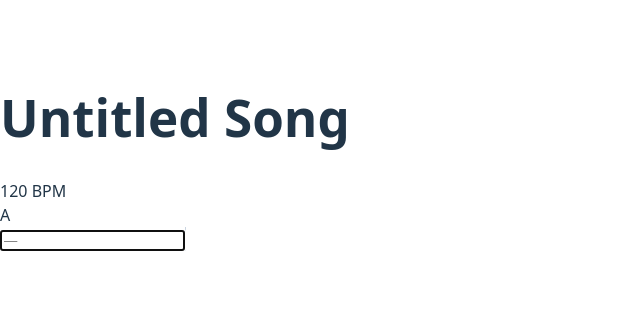
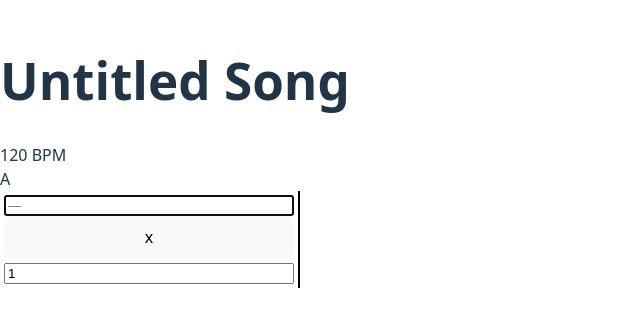
Before and after one commit to g-bacque/cifrado-club, a React (Vite) app: page / in a window 1280 px wide. Shown: the part 247-570 px from the top of the page, without its empty margins (0-640 px from the left). Built offline with nearby package versions, Linux system fonts and the light colour scheme; the HTML template or start-up script is replaced by a standard one.

Commit message:
Boton para eliminar

```diff
--- a/src/components/BarCell.css
+++ b/src/components/BarCell.css
@@ -5,6 +5,17 @@
   flex-wrap: wrap; /* si se rompe la línea al alcanzar el ancho */
 }
 .bar-cell {
-  border-right: 1px solid #cbd5e1;
-  min-width: 60px;
+  display: flex;
+  flex-direction: row;
+  align-items: stretch;
+
+  width: 300px;        /* ⭐ ancho fijo del compás */
+  min-width: 300px;
+  max-width: 300px;
+
+  border-right: 2px solid black;
+  padding: 4px;
+  gap: 4px;
+
+  box-sizing: border-box;
 }
--- a/src/components/BarCell.tsx
+++ b/src/components/BarCell.tsx
@@ -1,16 +1,19 @@
 import React, { useRef, forwardRef, useEffect } from "react";
 import ChordBlock from "./ChordBlock";
 import "./BarCell.css";
+import { useEditorStore } from "../store/editorStore";
 
 export interface BarCellProps {
   barIndex: number;
-  chordData: string[];
+  barData: { chord: string; duration: number }[];
   barRefs: React.MutableRefObject<HTMLDivElement[]>;
-  createNextBar: () => void; // se llamará al presionar Enter en el último acorde
+  createNextBar: () => void;
+  addChord: (barIndex: number) => void;
+  maxBeats?: number; // <-- nuevo
 }
 
 const BarCell = forwardRef<HTMLDivElement, BarCellProps>(
-  ({ barIndex, chordData, barRefs, createNextBar }, ref) => {
+  ({ barIndex, barData, barRefs, createNextBar, addChord, maxBeats = 4 }, ref) => {
     const chordRefs = useRef<(HTMLInputElement | null)[]>([]);
 
     const focusChord = (idx: number) => {
@@ -19,7 +22,6 @@ const BarCell = forwardRef<HTMLDivElement, BarCellProps>(
       }
     };
 
-    // Enfoca automáticamente el primer acorde de un nuevo BarCell
     useEffect(() => {
       if (chordRefs.current.length > 0) {
         chordRefs.current[0]?.focus();
@@ -28,27 +30,56 @@ const BarCell = forwardRef<HTMLDivElement, BarCellProps>(
 
     return (
       <div
-        className="bar-cell"
+        className="bar-cell flex" // <-- flex para que los chordBlocks se alineen horizontalmente
         ref={(el) => {
           barRefs.current[barIndex] = el!;
           if (typeof ref === "function") ref(el);
           else if (ref) (ref as React.MutableRefObject<HTMLDivElement | null>).current = el;
         }}
       >
-        {chordData.map((chord, idx) => (
+{barData.map((chordObj, idx) => {
+  // Calculamos cuántos beats ya se han usado antes de este acorde
+  const usedBeats = barData
+    .slice(0, idx)
+    .reduce((sum, c) => sum + c.duration, 0);
+
+  // Calculamos cuántos beats quedan disponibles para este acorde
+  const remainingBeats = Math.max(maxBeats - usedBeats, 1); // al menos 1
+
+  return (
 <ChordBlock
   key={idx}
-            chord={chord}
+  chord={chordObj.chord}
+  duration={chordObj.duration}
+  maxDuration={remainingBeats}
   barIndex={barIndex}
   chordIndex={idx}
-            autoFocus={idx === 0} // enfocamos el primer acorde del nuevo BarCell
+  autoFocus={idx === barData.length - 1}
   inputRef={(el) => (chordRefs.current[idx] = el)}
-            onEnter={() => {
-              // Solo el último acorde del compás dispara la creación
-              if (idx === chordData.length - 1) createNextBar();
+  onEnter={(e) => {
+    if (e.shiftKey) createNextBar();
+    else addChord(barIndex);
+  }}
+  onDurationChange={(newDur) => {
+    const project = useEditorStore.getState().project;
+    const section = project.sections.find((s) => s.bars[barIndex]);
+    if (!section) return;
+
+    section.bars[barIndex].chords[idx].duration = newDur;
+    useEditorStore.getState().setProject({ ...project });
+  }}
+  onDelete={() => {
+    // Eliminar el acorde
+    const project = useEditorStore.getState().project;
+    const section = project.sections.find((s) => s.bars[barIndex]);
+    if (!section) return;
+
+    section.bars[barIndex].chords.splice(idx, 1);
+    useEditorStore.getState().setProject({ ...project });
   }}
 />
-        ))}
+  );
+})}
       </div>
     );
   }
--- a/src/components/BarRow.tsx
+++ b/src/components/BarRow.tsx
@@ -16,6 +16,34 @@ const BarRow: React.FC<BarRowProps> = ({ sectionId }) => {
   const barRefs = useRef<HTMLDivElement[]>([]);
 
   const BARS_PER_ROW = 4;
+
+const addChordToBar = (barIndex: number) => {
+  const section = project.sections.find(s => s.id === sectionId);
+  if (!section) return;
+
+  const newBars = [...section.bars];
+
+  newBars[barIndex] = {
+    ...newBars[barIndex],
+    chords: [
+      ...newBars[barIndex].chords,
+      { chord: "", duration: 1 }
+    ]
+  };
+
+  const newSections = project.sections.map(s =>
+    s.id === sectionId ? { ...section, bars: newBars } : s
+  );
+
+  setProject({ ...project, sections: newSections });
+
+  // autofocus nuevo acorde
+  setTimeout(() => {
+    const barDiv = barRefs.current[barIndex];
+    const inputs = barDiv?.querySelectorAll<HTMLInputElement>("input");
+    inputs?.[inputs.length - 1]?.focus();
+  }, 0);
+};
 
 const groupedBars = [];
 for (let i = 0; i < section.bars.length; i += BARS_PER_ROW) {
@@ -48,7 +76,7 @@ for (let i = 0; i < section.bars.length; i += BARS_PER_ROW) {
 return (
   <div className="mb-2">
     {groupedBars.map((rowBars, rowIndex) => (
-      <div key={rowIndex} className="bar-row flex flex-row gap-2 mb-2">
+      <div key={rowIndex} className="bar-row flex flex-row gap-2 mb-2 overflow-x-auto">
         {rowBars.map((bar, localIndex) => {
           const barIndex = rowIndex * BARS_PER_ROW + localIndex;
 
@@ -56,9 +84,10 @@ return (
 <BarCell
   key={barIndex}
   barIndex={barIndex}
-              chordData={bar.chords.map(c => c.chord)}
+  barData={bar.chords} // <--- pasa el array completo con chord y duration
   barRefs={barRefs}
   createNextBar={createNextBar}
+  addChord={addChordToBar}
 />
           );
         })}
--- a/src/components/ChordBlock.css
+++ b/src/components/ChordBlock.css
@@ -0,0 +1,19 @@
+.chord-block {
+  flex: 1 1 0;       /* mantener crecimiento proporcional */
+  min-width: 0;      /* 🔑 permite que el contenido se reduzca */
+  display: flex;
+  flex-direction: column; /* columna para poner input abajo */
+}
+
+.chord-block .chord-input {
+  width: 100%;
+  min-width: 0;
+  box-sizing: border-box;
+}
+
+.chord-block .duration-input {
+  margin-top: 0.25rem;
+  width: 100%;
+  min-width: 0;
+  box-sizing: border-box;
+}
--- a/src/components/ChordBlock.tsx
+++ b/src/components/ChordBlock.tsx
@@ -1,25 +1,35 @@
 import React, { useState, useEffect, useRef } from "react";
 import { useEditorStore } from "../store/editorStore";
 import { CHORDS } from "../utils/chords";
+import "./ChordBlock.css";
 
 interface Props {
   chord: string;
+  duration?: number;
+  maxDuration?: number; // <-- máximo beats que puede tener
   barIndex: number;
   chordIndex: number;
   autoFocus?: boolean;
   inputRef?: (el: HTMLInputElement | null) => void;
-  onEnter?: () => void; // callback al presionar Enter
+  onEnter?: (e: React.KeyboardEvent<HTMLInputElement>) => void;
+  onDurationChange?: (newDuration: number) => void;
+  onDelete?: () => void;
 }
 
 const ChordBlock: React.FC<Props> = ({
   chord,
   barIndex,
   chordIndex,
+  duration = 1,
+    maxDuration = 4,      // <-- añadimos maxDuration,
   autoFocus,
   inputRef,
   onEnter,
+  onDurationChange,     // <-- añadimos el callback
+  onDelete,
 }) => {
   const [value, setValue] = useState(chord);
+  const [dur, setDur] = useState(duration);
   const [suggestions, setSuggestions] = useState<string[]>([]);
   const [showDropdown, setShowDropdown] = useState(false);
   const [activeIndex, setActiveIndex] = useState(0);
@@ -66,12 +76,27 @@ const ChordBlock: React.FC<Props> = ({
     setProject({ ...project });
   };
 
+  const updateDuration = (newDuration: number) => {
+    // no permitir superar maxDuration
+    const validDur = Math.min(newDuration, maxDuration);
+    setDur(validDur);
+
+    onDurationChange?.(validDur); // avisamos a BarCell
+
+    const section = project.sections.find((s) => s.id === currentSectionId);
+    if (!section) return;
+
+    const bar = section.bars[barIndex];
+    bar.chords[chordIndex].duration = validDur;
+    setProject({ ...project });
+  };
+
   const handleKeyDown = (e: React.KeyboardEvent<HTMLInputElement>) => {
     if (e.key === "Enter") {
       e.preventDefault();
       updateChord(value);
-      setShowDropdown(false); // cerramos dropdown antes de crear el nuevo BarCell
-      onEnter?.(); // avisamos a BarCell que cree el nuevo compás
+      setShowDropdown(false);
+      onEnter?.(e);
     }
   };
 
@@ -80,17 +105,36 @@ const ChordBlock: React.FC<Props> = ({
   };
 
   return (
-    <div className="relative">
+<div
+  className="chord-block relative flex flex-col items-stretch"
+  style={{ flexGrow: dur }}
+>
       <input
+        className="chord-input border border-gray-300 rounded px-1 py-0.5 text-center-"
         ref={internalRef}
         type="text"
         value={value}
         onChange={(e) => setValue(e.target.value)}
         onBlur={handleBlur}
-        onKeyDown={handleKeyDown}
-        className="border border-gray-300 rounded px-1 py-0.5 w-full text-center"
+      onKeyDown={(e) => {
+        handleKeyDown(e);
+        if (e.key === "Delete") onDelete?.(); // opcional: borrar con Delete
+      }}
+
         placeholder="—"
       />
+          {onDelete && (
+      <button
+        type="button"
+        onClick={(e) => {
+          e.stopPropagation(); // evita que el click afecte al input
+          onDelete();
+        }}
+        className="absolute top-0 right-0 text-red-500 text-xs font-bold px-1"
+      >
+        x
+      </button>
+    )}
       {showDropdown && (
         <ul className="absolute top-full left-0 right-0 bg-white border border-gray-300 max-h-32 overflow-y-auto z-10">
           {suggestions.map((s, idx) => (
@@ -109,6 +153,24 @@ const ChordBlock: React.FC<Props> = ({
           ))}
         </ul>
       )}
+<input
+  type="number"
+  min={1}
+  max={maxDuration}
+  value={dur}
+  onChange={(e) => {
+    const newDur = Math.min(Number(e.target.value), maxDuration);
+    setDur(newDur);
+    onDurationChange?.(newDur);
+  }}
+  onKeyDown={(e) => {
+    if (e.key === "Enter") {
+      e.preventDefault();
+      onEnter?.(e); // usamos la misma función que el input principal
+    }
+  }}
+      className="duration-input border rounded px-1 py-0.5 text-center"
+/>
     </div>
   );
 };
```
Lines whose indentation alone changed are shown as unchanged.
